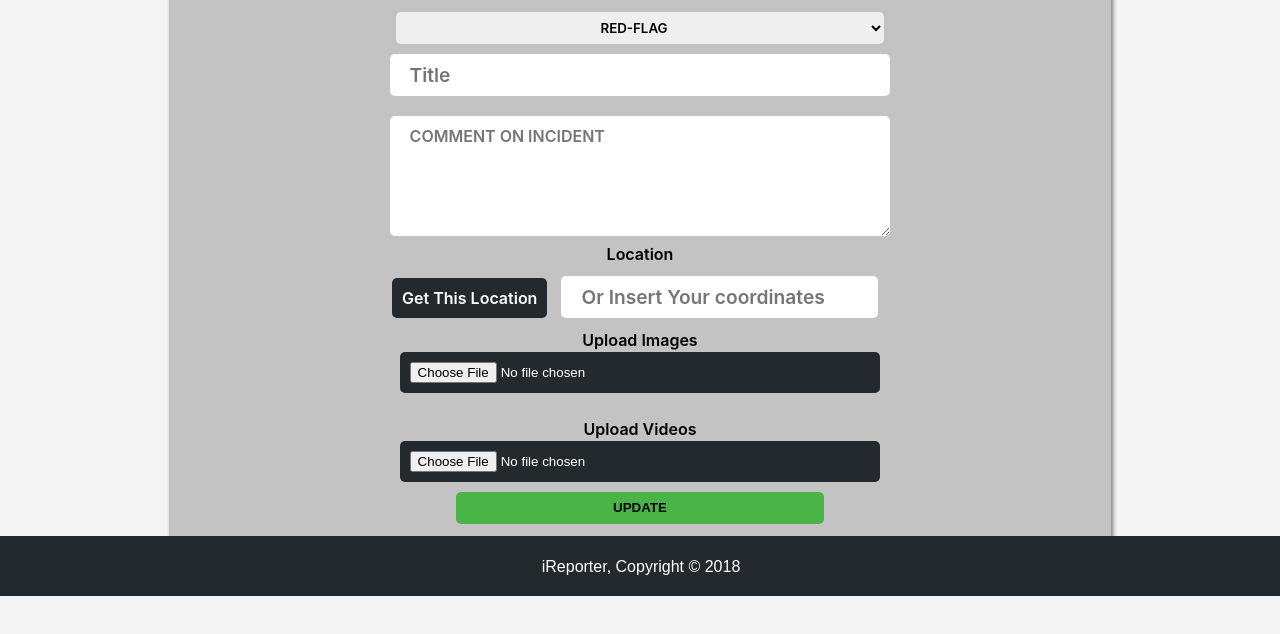
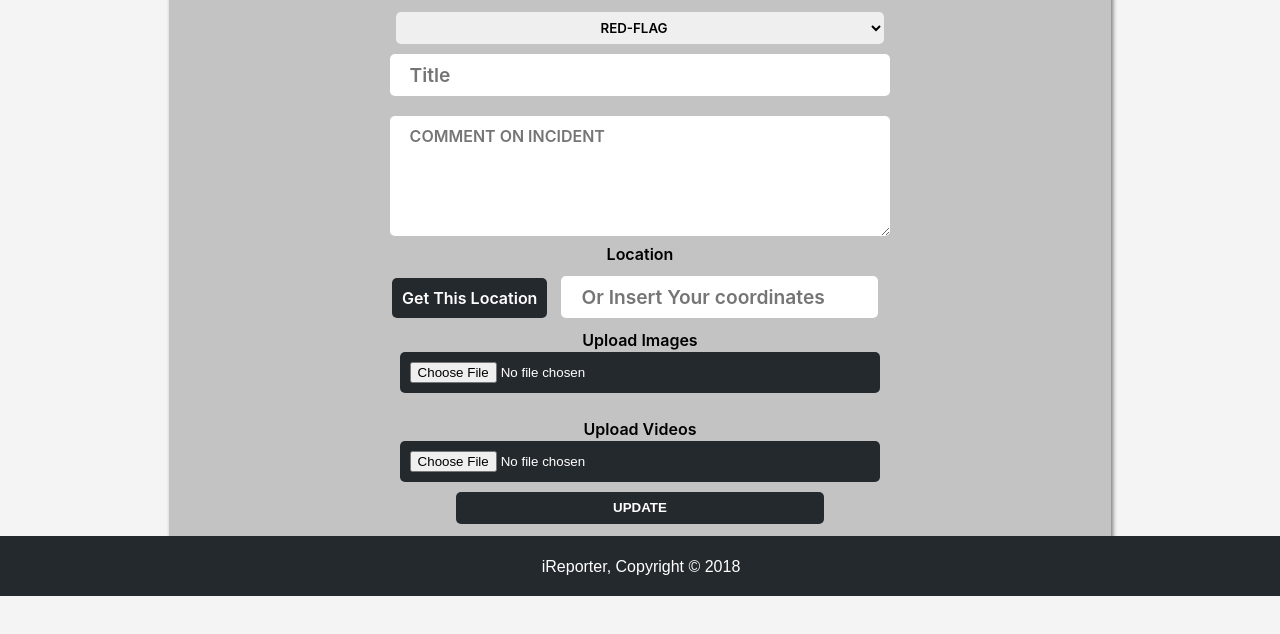
Before and after one commit to sojida/iReporter, a website: page UI/edit.html in a window 1280 px wide. Shown: the part 204-838 px from the top of the page. Drawn offline with Linux system fonts and the light colour scheme.

Commit message:
added theme color to button

```diff
--- a/UI/css/forms.css
+++ b/UI/css/forms.css
@@ -36,7 +36,7 @@ main{
 .btn2{
     height: 2rem;
     width: 40%;
-    background: #4BB448;
+    background: #24292E;
     cursor: pointer;
     margin-top: 10px;
     border-radius: 5px;
@@ -45,6 +45,7 @@ main{
     padding: 0 20px;
     border: none;
     text-align: center;
+    color: #ffffff;
 }
 
 
```
